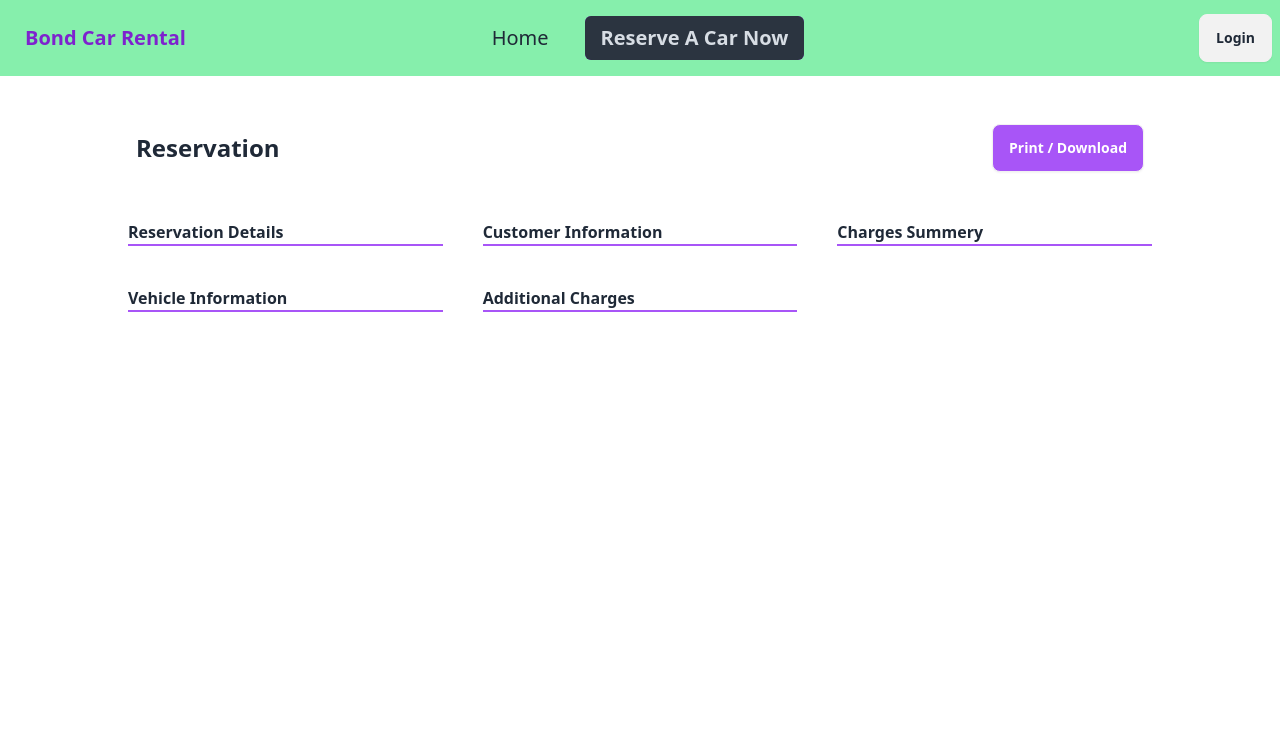
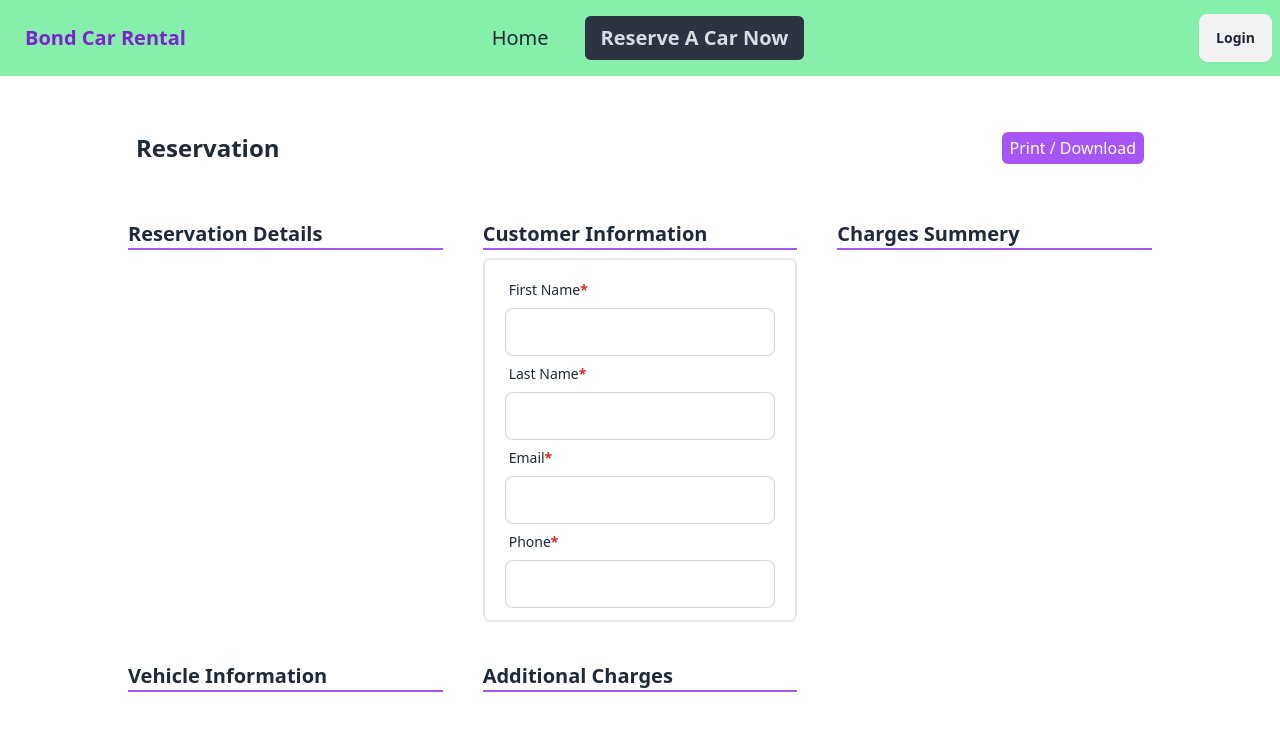
Before and after one commit to bandhandut19/bond-car-rental, a React (Vite) app: page /reserve in a window 1280 px wide. Shown: the top 730 px of the page. Built offline with nearby package versions, Linux system fonts and the light colour scheme; no server answers.

Commit message:
customer information form done

```diff
--- a/src/Components/Pages/Reserve.jsx
+++ b/src/Components/Pages/Reserve.jsx
@@ -5,20 +5,20 @@ const Reserve = () => {
             {/* header */}
             <div className="navbar bg-base-100 mb-10">
                 <div className="flex-1">
-                    <h1 className="font-extrabold text-2xl">Reservation</h1>
+                    <h1 className="font-extrabold lg:text-2xl">Reservation</h1>
                 </div>
                 <div className="flex-none">
-                    <button className="btn bg-purple-500 text-white">Print / Download</button>
+                    <button className=" px-2 py-1 rounded-md bg-purple-500 text-white">Print / Download</button>
                 </div>
             </div>
 
 
             {/* form container  */}
-            <div className="grid grid-cols-3 gap-10">
+            <div className="grid lg:grid-cols-3 grid-cols-1 gap-10">
 
                 {/* Reservation details form container */}
                 <div>
-                    <h1 className="border-b-2 border-purple-500 font-bold">Reservation Details</h1>
+                    <h1 className="border-b-2 border-purple-500 font-bold text-xl">Reservation Details</h1>
 
                 </div>
 
@@ -26,7 +26,41 @@ const Reserve = () => {
 
                 {/* Customer Information form container */}
                 <div>
-                    <h1 className="border-b-2 border-purple-500 font-bold">Customer Information</h1>
+                    <h1 className="border-b-2 border-purple-500 font-bold text-xl">Customer Information</h1>
+                    {/* info container */}
+                    <div className="mt-2 border-2 px-5 py-3 rounded-md">
+
+                        <label className="form-control w-full max-w-xs">
+                            <div className="label">
+                                <span className="label-text">First Name<span className="text-red-600 font-extrabold">*</span></span>
+                            </div>
+                            <input type="text" name="first-name" required  className="input input-bordered w-full max-w-xs" />
+                        </label>
+
+                        <label className="form-control w-full max-w-xs">
+                            <div className="label">
+                                <span className="label-text">Last Name<span className="text-red-600 font-extrabold">*</span></span>
+                            </div>
+                            <input type="text" name="last-name" required  className="input input-bordered w-full max-w-xs" />
+                        </label>
+
+                        <label className="form-control w-full max-w-xs">
+                            <div className="label">
+                                <span className="label-text">Email<span className="text-red-600 font-extrabold">*</span></span>
+                            </div>
+                            <input type="email" required name="email" className="input input-bordered w-full max-w-xs" />
+                        </label>
+
+                        <label className="form-control w-full max-w-xs">
+                            <div className="label">
+                                <span className="label-text">Phone<span className="text-red-600 font-extrabold">*</span></span>
+                            </div>
+                            <input type="text" name="phone" required  className="input input-bordered w-full max-w-xs" />
+                        </label>
+
+                    </div>
+
+
 
                 </div>
 
@@ -35,7 +69,7 @@ const Reserve = () => {
 
                 {/* Charges Summery */}
                 <div>
-                    <h1 className="border-b-2 border-purple-500 font-bold">Charges Summery</h1>
+                    <h1 className="border-b-2 border-purple-500 font-bold text-xl">Charges Summery</h1>
 
                 </div>
 
@@ -44,7 +78,7 @@ const Reserve = () => {
 
                 {/* Vehicle Information */}
                 <div>
-                    <h1 className="border-b-2 border-purple-500 font-bold">Vehicle Information</h1>
+                    <h1 className="border-b-2 border-purple-500 font-bold text-xl">Vehicle Information</h1>
 
                 </div>
 
@@ -53,7 +87,7 @@ const Reserve = () => {
 
                 {/* Additional Charges */}
                 <div>
-                    <h1 className="border-b-2 border-purple-500 font-bold">Additional Charges</h1>
+                    <h1 className="border-b-2 border-purple-500 font-bold text-xl">Additional Charges</h1>
 
                 </div>
 
```
